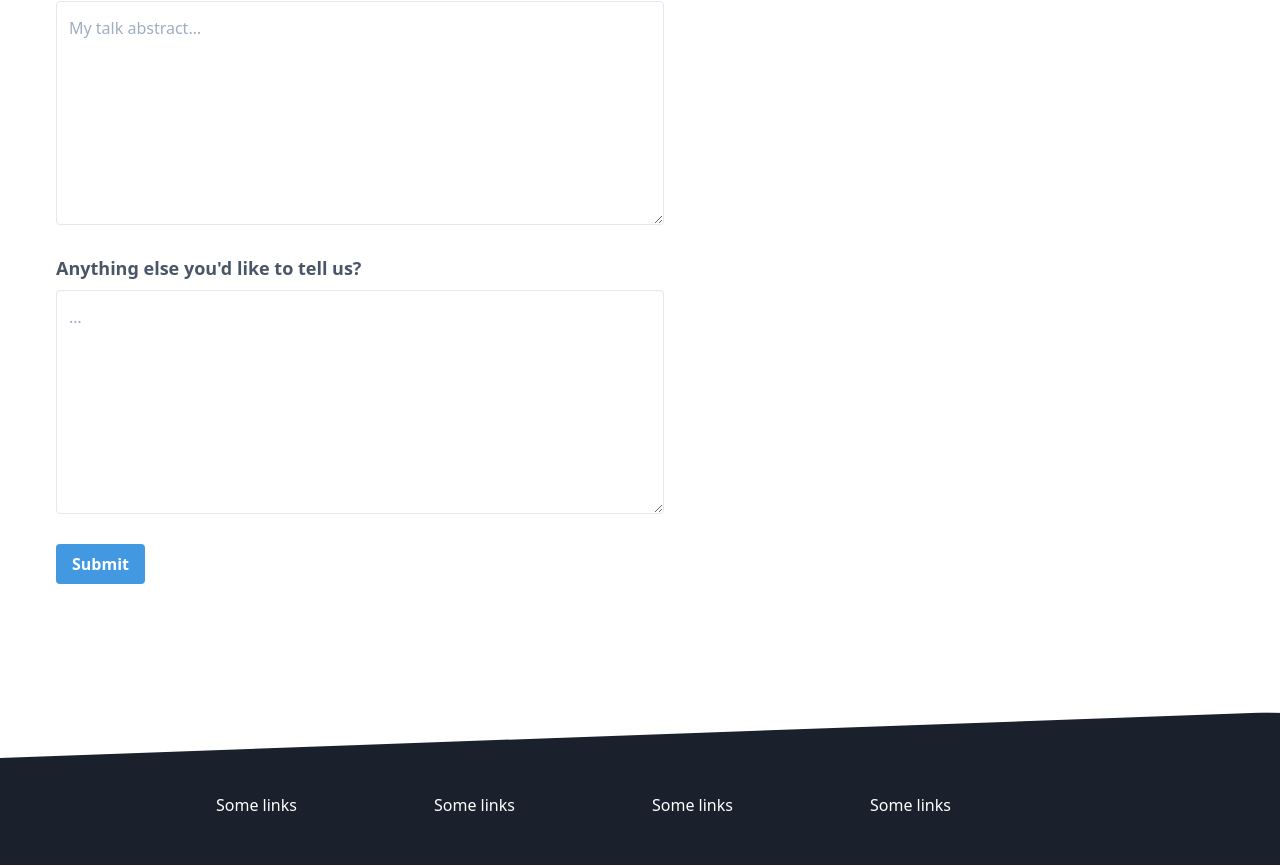
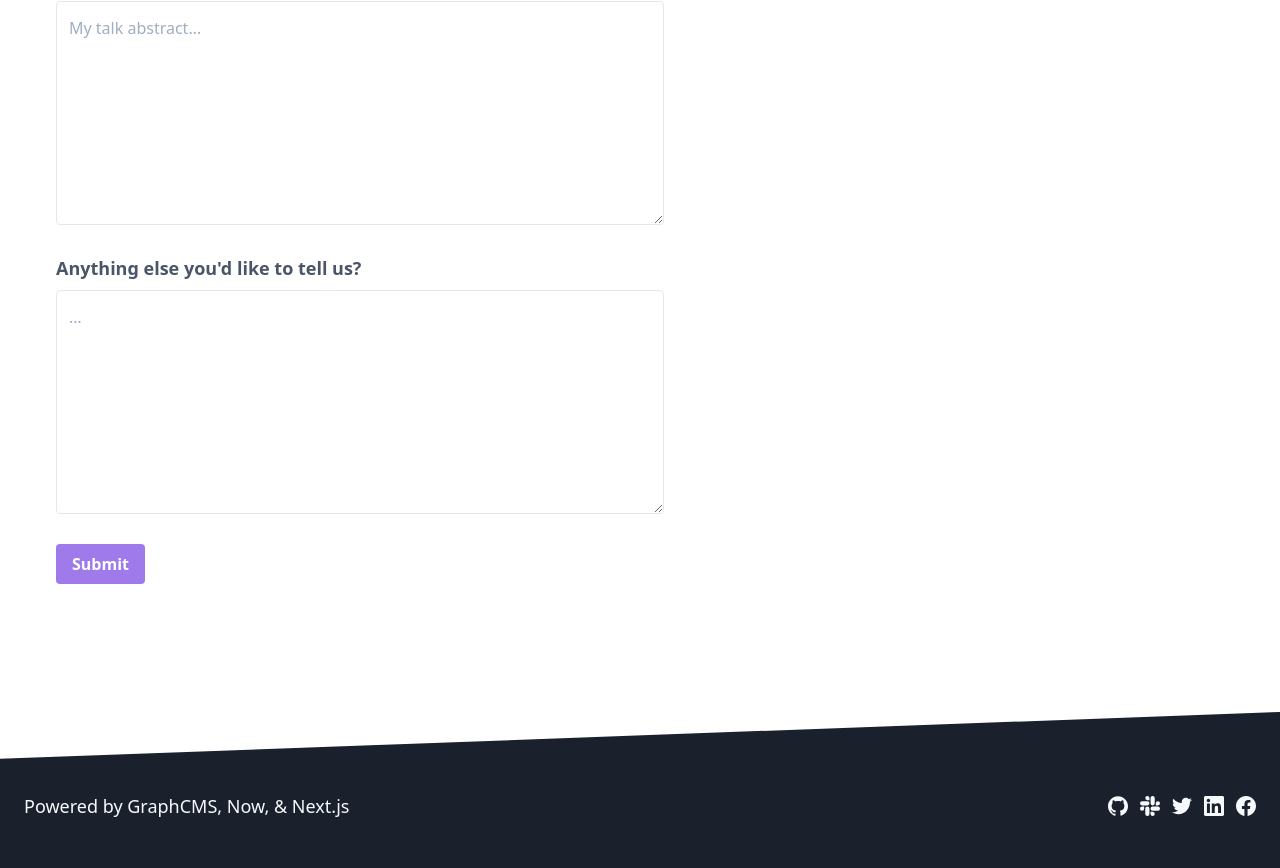
Before and after one commit to hygraph/nextjs-graphcms-events-starter, a Next.js app: page /cfp in a window 1280 px wide. Shown: the part 1034-1902 px from the top of the page. Built offline with nearby package versions, Linux system fonts and the light colour scheme.

Commit message:
functionally complete

```diff
--- a/next.config.js
+++ b/next.config.js
@@ -1,3 +1,26 @@
+const {
+  PHASE_DEVELOPMENT_SERVER,
+  PHASE_PRODUCTION_BUILD,
+} = require('next/constants');
 const withCSS = require('@zeit/next-css');
 
-module.exports = withCSS({});
+module.exports = phase => {
+  const isDev = phase === PHASE_DEVELOPMENT_SERVER;
+  const isProd =
+    phase === PHASE_PRODUCTION_BUILD && process.env.STAGING !== '1';
+  const isStaging = PHASE_PRODUCTION_BUILD && process.env.STAGING === '1';
+
+  const env = {
+    URL: (() => {
+      if (isDev) return 'http://localhost:3000';
+      if (isProd) {
+        return 'https://graphcms-events.now.sh/';
+      }
+      if (isStaging) return 'http://localhost:11639';
+    })(),
+  };
+
+  return withCSS({
+    env,
+  });
+};
--- a/now.json
+++ b/now.json
@@ -3,7 +3,6 @@
   "scope": "graphcms",
   "build": {
     "env": {
-      "GATSBY_GRAPHCMS_TOKEN": "@demo-graphcms-events-graphcms-token",
       "GATSBY_GRAPHCMS_ENDPOINT": "@demo-graphcms-events-graphcms-endpoint"
     }
   },
--- a/package.json
+++ b/package.json
@@ -26,6 +26,6 @@
     "autoprefixer": "^9.7.3",
     "postcss-loader": "^3.0.0",
     "postcss-preset-env": "6.7.0",
-    "tailwindcss": "1.1.3"
+    "tailwindcss": "^1.2.0-canary.5"
   }
 }
--- a/src/components/Footer.js
+++ b/src/components/Footer.js
@@ -2,15 +2,103 @@ import React from 'react';
 
 function Footer() {
   return (
-    <div className="border-t text-white bg-gray-900 py-12 pt-20" style={{
-      clipPath: "polygon(0% 30%, 100% 0%, 100% 100%, 0% 100%)"
-    }}>
-      <div className="max-w-4xl mx-auto px-6">
-        <div className="flex flex-wrap -mx-3">
-          <div className="md:w-1/4 px-3">Some links</div>
-          <div className="md:w-1/4 px-3">Some links</div>
-          <div className="md:w-1/4 px-3">Some links</div>
-          <div className="md:w-1/4 px-3">Some links</div>
+    <div
+      className="text-gray-100 bg-gray-900 py-12 pt-20"
+      style={{
+        clipPath: 'polygon(0% 30%, 100% 0%, 100% 100%, 0% 100%)',
+      }}
+    >
+      <div className="container mx-auto px-6">
+        <div className="md:flex items-center justify-between">
+          <p className="text-lightgray text-lg">
+            Powered by GraphCMS, Now, &amp; Next.js
+          </p>
+
+          <ul className="inline-flex">
+            <li className="my-1">
+              <a
+                href="https://github.com/graphcms/gatsby-graphcms-ecommere-starter"
+                target="_blank"
+                rel="noopener noreferrer"
+                className="text-lightgray hover:text-primary text-sm"
+              >
+                <svg
+                  className="fill-current w-5 h-5 mr-3"
+                  viewBox="0 0 24 24"
+                  xmlns="http://www.w3.org/2000/svg"
+                >
+                  <path d="m12 .297c-6.63 0-12 5.373-12 12 0 5.303 3.438 9.8 8.205 11.385.6.113.82-.258.82-.577 0-.285-.01-1.04-.015-2.04-3.338.724-4.042-1.61-4.042-1.61-.546-1.385-1.335-1.755-1.335-1.755-1.087-.744.084-.729.084-.729 1.205.084 1.838 1.236 1.838 1.236 1.07 1.835 2.809 1.305 3.495.998.108-.776.417-1.305.76-1.605-2.665-.3-5.466-1.332-5.466-5.93 0-1.31.465-2.38 1.235-3.22-.135-.303-.54-1.523.105-3.176 0 0 1.005-.322 3.3 1.23.96-.267 1.98-.399 3-.405 1.02.006 2.04.138 3 .405 2.28-1.552 3.285-1.23 3.285-1.23.645 1.653.24 2.873.12 3.176.765.84 1.23 1.91 1.23 3.22 0 4.61-2.805 5.625-5.475 5.92.42.36.81 1.096.81 2.22 0 1.606-.015 2.896-.015 3.286 0 .315.21.69.825.57 4.801-1.574 8.236-6.074 8.236-11.369 0-6.627-5.373-12-12-12" />
+                </svg>
+              </a>
+            </li>
+
+            <li className="my-1">
+              <a
+                href="http://slack.graphcms.com"
+                target="_blank"
+                rel="noopener noreferrer"
+                className="text-lightgray hover:text-primary text-sm"
+              >
+                <svg
+                  className="fill-current w-5 h-5 mr-3"
+                  viewBox="0 0 24 24"
+                  xmlns="http://www.w3.org/2000/svg"
+                >
+                  <path d="m5.042 15.165a2.528 2.528 0 0 1 -2.52 2.523 2.528 2.528 0 0 1 -2.522-2.523 2.527 2.527 0 0 1 2.522-2.52h2.52zm1.271 0a2.527 2.527 0 0 1 2.521-2.52 2.527 2.527 0 0 1 2.521 2.52v6.313a2.528 2.528 0 0 1 -2.521 2.522 2.528 2.528 0 0 1 -2.521-2.522zm2.521-10.123a2.528 2.528 0 0 1 -2.521-2.52 2.528 2.528 0 0 1 2.521-2.522 2.528 2.528 0 0 1 2.521 2.522v2.52zm0 1.271a2.528 2.528 0 0 1 2.521 2.521 2.528 2.528 0 0 1 -2.521 2.521h-6.312a2.528 2.528 0 0 1 -2.522-2.521 2.528 2.528 0 0 1 2.522-2.521zm10.122 2.521a2.528 2.528 0 0 1 2.522-2.521 2.528 2.528 0 0 1 2.522 2.521 2.528 2.528 0 0 1 -2.522 2.521h-2.522zm-1.268 0a2.528 2.528 0 0 1 -2.523 2.521 2.527 2.527 0 0 1 -2.52-2.521v-6.312a2.527 2.527 0 0 1 2.52-2.522 2.528 2.528 0 0 1 2.523 2.522zm-2.523 10.122a2.528 2.528 0 0 1 2.523 2.522 2.528 2.528 0 0 1 -2.523 2.522 2.527 2.527 0 0 1 -2.52-2.522v-2.522zm0-1.268a2.527 2.527 0 0 1 -2.52-2.523 2.526 2.526 0 0 1 2.52-2.52h6.313a2.527 2.527 0 0 1 2.522 2.52 2.528 2.528 0 0 1 -2.522 2.523z" />
+                </svg>
+              </a>
+            </li>
+
+            <li className="my-1">
+              <a
+                href="https://twitter.com/graphcms"
+                target="_blank"
+                className="text-lightgray hover:text-primary text-sm"
+                rel="noopener noreferrer"
+              >
+                <svg
+                  className="fill-current w-5 h-5 mr-3"
+                  viewBox="0 0 24 24"
+                  xmlns="http://www.w3.org/2000/svg"
+                >
+                  <path d="m23.954 4.569c-.885.389-1.83.654-2.825.775 1.014-.611 1.794-1.574 2.163-2.723-.951.555-2.005.959-3.127 1.184-.896-.959-2.173-1.559-3.591-1.559-2.717 0-4.92 2.203-4.92 4.917 0 .39.045.765.127 1.124-4.09-.193-7.715-2.157-10.141-5.126-.427.722-.666 1.561-.666 2.475 0 1.71.87 3.213 2.188 4.096-.807-.026-1.566-.248-2.228-.616v.061c0 2.385 1.693 4.374 3.946 4.827-.413.111-.849.171-1.296.171-.314 0-.615-.03-.916-.086.631 1.953 2.445 3.377 4.604 3.417-1.68 1.319-3.809 2.105-6.102 2.105-.39 0-.779-.023-1.17-.067 2.189 1.394 4.768 2.209 7.557 2.209 9.054 0 13.999-7.496 13.999-13.986 0-.209 0-.42-.015-.63.961-.689 1.8-1.56 2.46-2.548z" />
+                </svg>
+              </a>
+            </li>
+
+            <li className="my-1">
+              <a
+                href="https://www.linkedin.com/company/graphcms"
+                target="_blank"
+                className="text-lightgray hover:text-primary text-sm"
+                rel="noopener noreferrer"
+              >
+                <svg
+                  className="fill-current w-5 h-5 mr-3"
+                  viewBox="0 0 24 24"
+                  xmlns="http://www.w3.org/2000/svg"
+                >
+                  <path d="m20.447 20.452h-3.554v-5.569c0-1.328-.027-3.037-1.852-3.037-1.853 0-2.136 1.445-2.136 2.939v5.667h-3.554v-11.452h3.414v1.561h.046c.477-.9 1.637-1.85 3.37-1.85 3.601 0 4.267 2.37 4.267 5.455v6.286zm-15.11-13.019c-1.144 0-2.063-.926-2.063-2.065 0-1.138.92-2.063 2.063-2.063 1.14 0 2.064.925 2.064 2.063 0 1.139-.925 2.065-2.064 2.065zm1.782 13.019h-3.564v-11.452h3.564zm15.106-20.452h-20.454c-.979 0-1.771.774-1.771 1.729v20.542c0 .956.792 1.729 1.771 1.729h20.451c.978 0 1.778-.773 1.778-1.729v-20.542c0-.955-.8-1.729-1.778-1.729z" />
+                </svg>
+              </a>
+            </li>
+            <li className="my-1">
+              <a
+                href="https://www.facebook.com/GraphCMS"
+                target="_blank"
+                className="text-lightgray hover:text-primary text-sm"
+                rel="noopener noreferrer"
+              >
+                <svg
+                  className="fill-current w-5 h-5"
+                  viewBox="0 0 24 24"
+                  xmlns="http://www.w3.org/2000/svg"
+                >
+                  <path d="m23.9981 11.9991c0-6.62694-5.3721-11.9991-11.999-11.9991-6.62694 0-11.9991 5.37216-11.9991 11.9991 0 5.9891 4.38789 10.9531 10.1242 11.8533v-8.3848h-3.04662v-3.4685h3.04662v-2.64357c0-3.00727 1.7914-4.66839 4.5322-4.66839 1.3128 0 2.686.23435 2.686.23435v2.9529h-1.513c-1.4906 0-1.9555.92494-1.9555 1.87385v2.25086h3.3279l-.532 3.4685h-2.7959v8.3848c5.7364-.9002 10.1242-5.8642 10.1242-11.8533z" />
+                </svg>
+              </a>
+            </li>
+          </ul>
         </div>
       </div>
     </div>
--- a/src/components/Speakers.js
+++ b/src/components/Speakers.js
@@ -1,4 +1,5 @@
 import React from 'react';
+import Link from 'next/link';
 
 import Speaker from './Speaker';
 
@@ -16,6 +17,14 @@ function Speakers({ speakers }) {
       ) : (
         <p>Speakers will be announced soon.</p>
       )}
+
+      <div className="inline-flex items-center mt-6">
+        <Link href="/cfp">
+          <a className="bg-purple-600 text-white px-4 py-2 text-lg rounded hover:bg-purple-800">
+            Apply to Speak!
+          </a>
+        </Link>
+      </div>
     </div>
   );
 }
--- a/src/pages/[event-slug].js
+++ b/src/pages/[event-slug].js
@@ -128,7 +128,7 @@ EventPage.getInitialProps = async ctx => {
     }
   `;
 
-  const graphQLClient = new GraphQLClient('http://localhost:3000/api/graphql');
+  const graphQLClient = new GraphQLClient(`${process.env.URL}/api/graphql`);
 
   const { event } = await graphQLClient.request(query);
 
--- a/src/pages/api/submit.js
+++ b/src/pages/api/submit.js
@@ -31,6 +31,7 @@ mutation submitCFP(
     }
   }) {
     id
+    title
     speaker {
       name
       email
--- a/src/pages/cfp.js
+++ b/src/pages/cfp.js
@@ -143,7 +143,7 @@ const CFP = () => {
                   </p>
                 ) : (
                   <button
-                    className="bg-blue-500 hover:bg-blue-700 text-white font-bold py-2 px-4 rounded focus:outline-none focus:shadow-outline"
+                    className="bg-purple-500 hover:bg-purple-800 text-white font-bold py-2 px-4 rounded focus:outline-none focus:shadow-outline"
                     type="submit"
                   >
                     Submit
--- a/src/pages/index.js
+++ b/src/pages/index.js
@@ -75,7 +75,6 @@ const Home = ({ futureEvents, pastEvents, globalSponsors }) => {
 };
 
 Home.getInitialProps = async ctx => {
-  console.log(ctx);
   const query = `
   fragment assetInfo on Asset {
     handle
@@ -129,7 +128,7 @@ Home.getInitialProps = async ctx => {
   }
 `;
 
-  const graphQLClient = new GraphQLClient('http://localhost:3000/api/graphql');
+  const graphQLClient = new GraphQLClient(`${process.env.URL}/api/graphql`);
 
   const request = await graphQLClient.request(query);
 
```
Also changed, not shown: src/pages/api/send-confirmation-email.js (+17 -6 lines), src/pages/api/send-updated-email.js (+30 -3 lines), 1 other file (tests, documents, lock files or other folders).
